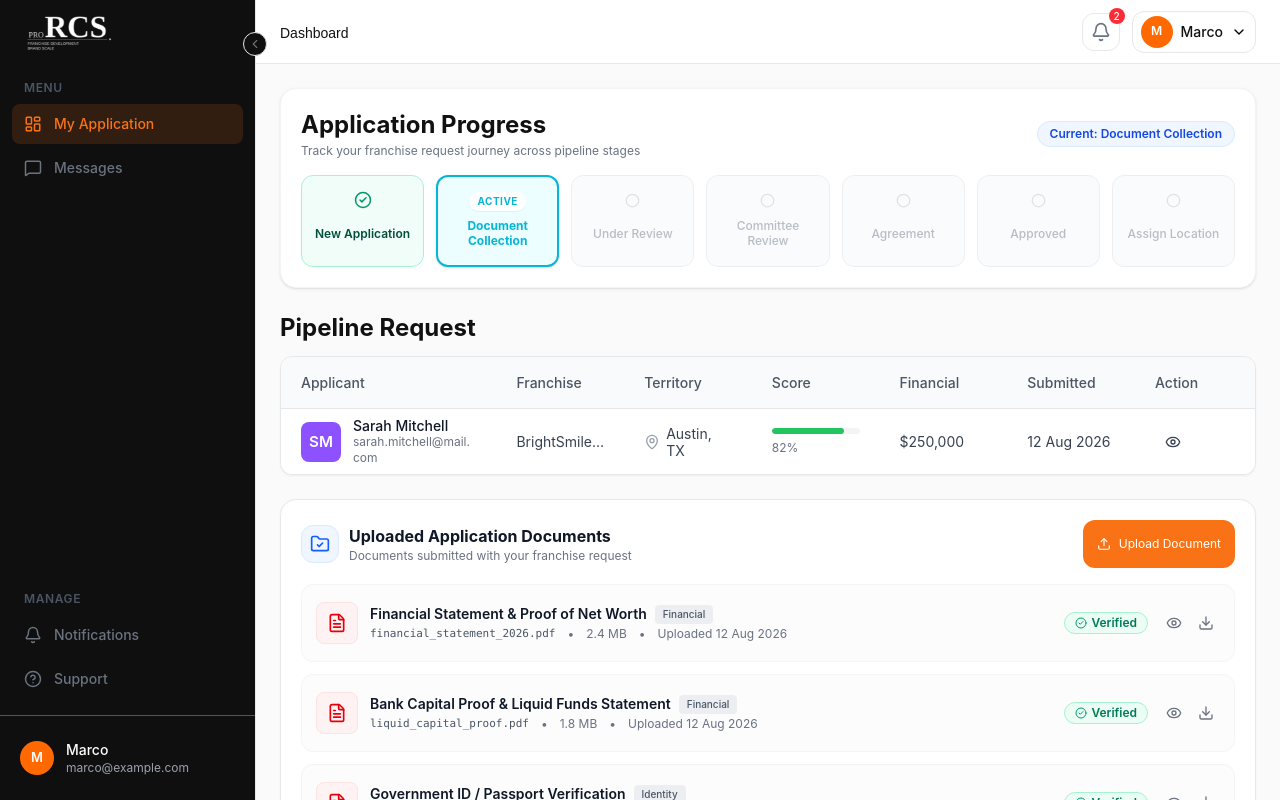
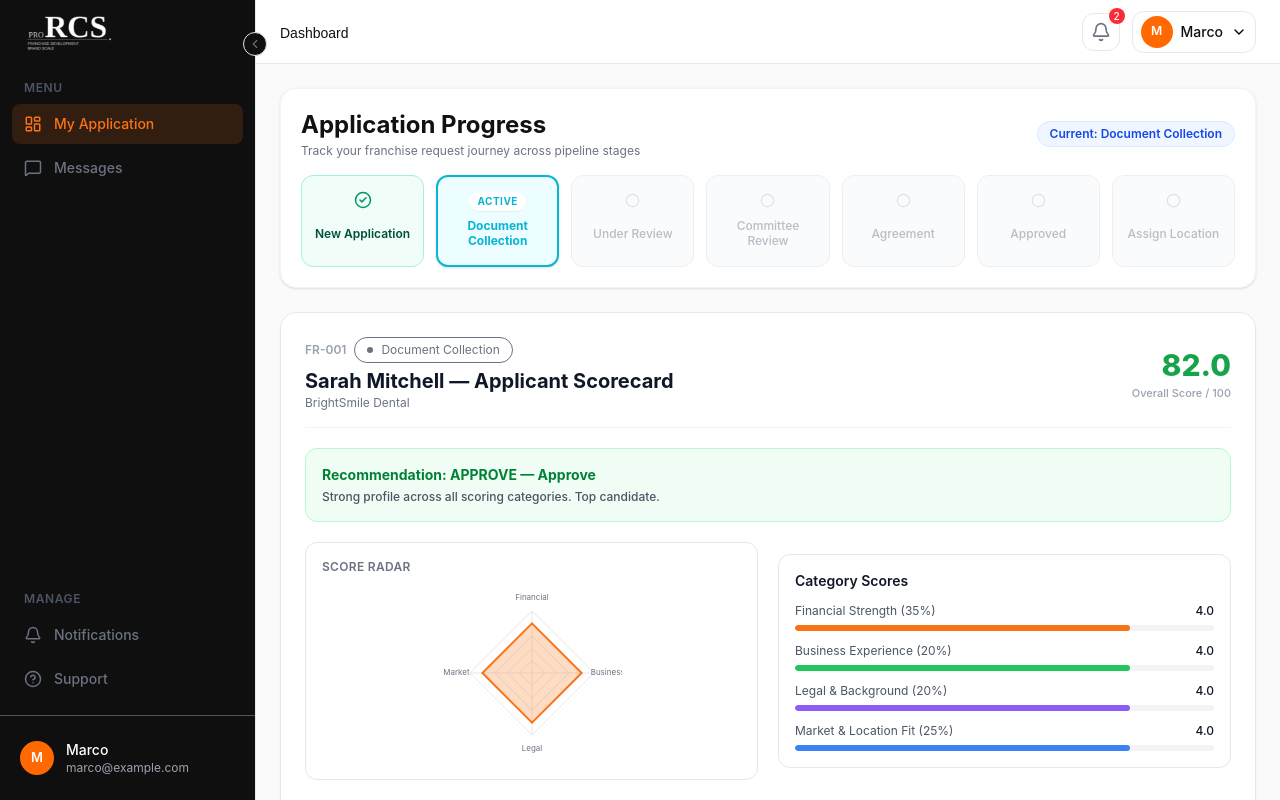
Before and after one commit to hamza-nafasat/rcs-frontend, a React (Vite) app: page /user/dashboard in a window 1280 px wide. Built offline with nearby package versions, Linux system fonts and the light colour scheme.

Commit message:
add UserApplicantScorecardSection to dashboard and remove scorecard drawer navigation

```diff
--- /dev/null
+++ b/src/pages/user/dashboard/components/UserApplicantScorecardSection.jsx
@@ -0,0 +1,129 @@
+import { useState } from "react";
+import { DollarSign, Briefcase, Scale, MapPin } from "lucide-react";
+import Badge from "../../../../components/shared/Badge";
+import ScoreRadar from "./scorecard/ScoreRadar";
+import CategoryScores from "./scorecard/CategoryScores";
+import ScorecardSection from "./scorecard/ScorecardSection";
+import AdminLocationAssignModal from "./scorecard/AdminLocationAssignModal";
+import AdminInlineLocationMap from "./scorecard/AdminInlineLocationMap";
+import {
+  STAGE_COLORS,
+  buildScorecard,
+  getRecommendation,
+} from "./scorecard/scorecardData";
+
+const UserApplicantScorecardSection = ({ applicant }) => {
+  const [showMapModal, setShowMapModal] = useState(false);
+
+  if (!applicant) return null;
+
+  const stage = applicant.stage;
+  const data = buildScorecard(applicant);
+  const recommendation = getRecommendation(stage, data.score);
+
+  return (
+    <section className="flex flex-col gap-5 rounded-2xl bg-white p-5 sm:p-6 shadow-xs border border-gray-200">
+      {/* Header & Overview */}
+      <div className="flex flex-col sm:flex-row sm:items-center justify-between gap-4 border-b border-gray-100 pb-4">
+        <div>
+          <div className="flex items-center gap-2 flex-wrap">
+            <span className="text-xs font-semibold text-gray-400">
+              {data.id}
+            </span>
+            <Badge text={stage} dotColor={STAGE_COLORS[stage] || "#2563eb"} />
+          </div>
+          <h2 className="mt-1 text-xl font-bold text-gray-900">
+            {data.name} — Applicant Scorecard
+          </h2>
+          <p className="text-xs text-gray-500">{data.company}</p>
+        </div>
+
+        <div className="flex items-center gap-3">
+          <div className="text-right">
+            <p
+              className="text-3xl font-extrabold leading-tight"
+              style={{ color: recommendation.color }}
+            >
+              {data.score.toFixed(1)}
+            </p>
+            <p className="text-[11px] font-medium text-gray-400">Overall Score / 100</p>
+          </div>
+        </div>
+      </div>
+
+      {/* Recommendation Banner */}
+      <div
+        className={`flex items-start justify-between gap-3 rounded-xl border p-4 ${recommendation.bg} ${recommendation.border}`}
+      >
+        <div>
+          <p className={`text-sm font-bold ${recommendation.text}`}>
+            Recommendation: {recommendation.code} — {recommendation.label}
+          </p>
+          <p className="mt-1 text-xs text-gray-600 font-medium">
+            {recommendation.note}
+          </p>
+        </div>
+      </div>
+
+      {/* Radar Chart & Category Scores Grid */}
+      <div className="grid grid-cols-1 md:grid-cols-2 gap-5 items-center">
+        <ScoreRadar categories={data.categories} />
+        <CategoryScores categories={data.categories} />
+      </div>
+
+      {/* Detailed Scorecard Breakdown Grid */}
+      <div className="grid grid-cols-1 md:grid-cols-2 gap-4">
+        <ScorecardSection
+          icon={DollarSign}
+          title="Financial Profile"
+          items={data.financialProfile}
+        />
+
+        <ScorecardSection
+          icon={Briefcase}
+          title="Business Experience"
+          items={data.experience}
+        />
+
+        <ScorecardSection
+          icon={Scale}
+          title="Legal & Background"
+          items={data.legal}
+        />
+
+        <ScorecardSection
+          icon={MapPin}
+          title="Market & Location Fit"
+          items={data.market}
+        />
+      </div>
+
+      {/* Assigned Branch Location Map Preview */}
+      <div className="mt-1">
+        <h4 className="text-sm font-bold text-gray-900 mb-2">
+          Assigned Location & Territory Map
+        </h4>
+        <AdminInlineLocationMap
+          applicant={applicant}
+          onOpenFullMap={() => setShowMapModal(true)}
+        />
+      </div>
+
+      {/* Full Map Modal */}
+      {showMapModal && (
+        <AdminLocationAssignModal
+          isOpen={showMapModal}
+          applicant={applicant}
+          onClose={() => setShowMapModal(false)}
+          onSaveLocation={(updatedAreas) => {
+            if (applicant) {
+              applicant.territories = updatedAreas;
+            }
+          }}
+        />
+      )}
+    </section>
+  );
+};
+
+export default UserApplicantScorecardSection;
--- a/src/pages/user/dashboard/components/UserFranchisePipelineTable.jsx
+++ b/src/pages/user/dashboard/components/UserFranchisePipelineTable.jsx
@@ -1,12 +1,11 @@
-import { MapPin, Eye } from "lucide-react";
+import { MapPin } from "lucide-react";
 import Avatar from "../../../../components/shared/Avatar";
 import ProgressBar from "../../../../components/shared/ProgressBar";
-import Button from "../../../../components/shared/Button";
 import DataTable from "react-data-table-component";
 import { useState } from "react";
-import ApplicantScorecardDrawer from "./scorecard/ApplicantScorecardDrawer";
 import { initialApplicants } from "../../../admin/pipeline/components/pipelineApplicants";
 import UserPipelineStageOverview from "./UserPipelineStageOverview";
+import UserApplicantScorecardSection from "./UserApplicantScorecardSection";
 import UploadedDocumentsSection from "./UploadedDocumentsSection";
 
 const scoreColor = (score) => {
@@ -49,7 +48,6 @@ const customStyles = {
 
 const UserFranchisePipelineTable = () => {
   const [applicants] = useState(initialApplicants);
-  const [selected, setSelected] = useState(null);
 
   const userApplication = applicants.slice(0, 1);
   const currentApplicant = userApplication[0];
@@ -106,28 +104,19 @@ const UserFranchisePipelineTable = () => {
       selector: (row) => row.submitted,
       sortable: true,
     },
-    {
-      name: "Action",
-      width: "120px",
-      cell: (row) => (
-        <Button
-          type="button"
-          className="px-2.5! py-1.5! text-xs flex items-center gap-1.5 bg-transparent text-gray-700!"
-          onClick={() => setSelected(row)}
-        >
-          <Eye size={16} />
-        </Button>
-      ),
-    },
   ];
 
   return (
     <article className="flex flex-col gap-6">
+      {/* Application Progress Stage Overview */}
       <UserPipelineStageOverview currentStage={currentApplicant?.stage} />
+
+      {/* Applicant Scorecard Details directly on page below Application Progress */}
+      <UserApplicantScorecardSection applicant={currentApplicant} />
 
       {/* Single Franchise Table */}
       <div className="flex flex-col gap-3">
-        <h2 className="heading-lg text-tertiary">Pipeline Request</h2>
+        <h2 className="heading-lg text-tertiary">Pipeline Request Summary</h2>
 
         <section className="overflow-hidden rounded-xl border border-gray-200 bg-white shadow-xs">
           <DataTable
@@ -135,22 +124,12 @@ const UserFranchisePipelineTable = () => {
             data={userApplication}
             customStyles={customStyles}
             highlightOnHover
-            pointerOnHover
-            onRowClicked={(row) => setSelected(row)}
           />
         </section>
       </div>
 
       {/* Uploaded Application Documents */}
       <UploadedDocumentsSection />
-
-      <ApplicantScorecardDrawer
-        key={selected?.id}
-        isOpen={Boolean(selected)}
-        applicant={selected}
-        onClose={() => setSelected(null)}
-        readOnly={true}
-      />
     </article>
   );
 };
```
